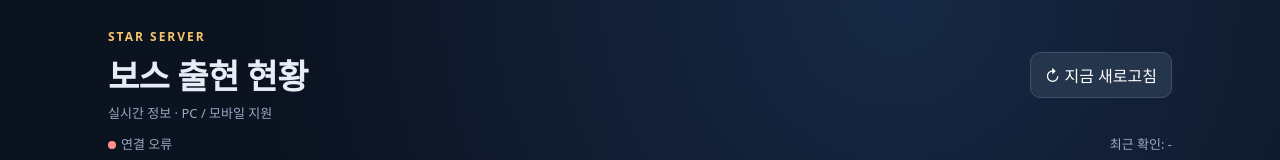
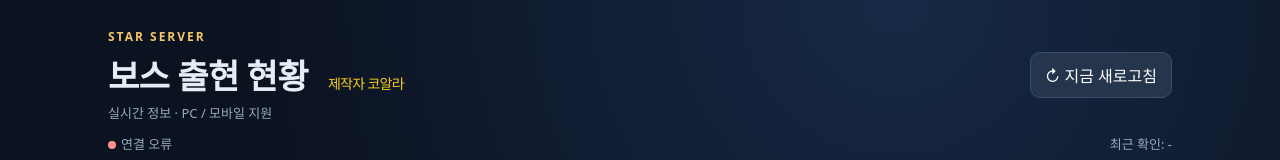
Before and after one commit to dbals26/stasr-boss, a website: page index.html in a window 1280 px wide. Shown: the top 160 px of the page. Drawn offline with Linux system fonts and the light colour scheme; no server answers.

Commit message:
Update index.html

```diff
--- a/index.html
+++ b/index.html
@@ -9,7 +9,7 @@
 </style>
 </head>
 <body><main>
-<header><div><div class="eyebrow">STAR SERVER</div><h1>보스 출현 현황</h1><p class="sub">실시간 정보 · PC / 모바일 지원</p></div><button id="reload" type="button">↻ 지금 새로고침</button></header>
+<header><div><div class="eyebrow">STAR SERVER</div><h1>보스 출현 현황 <span style="font-size:14px;color:#facc15;font-weight:500;margin-left:12px;">제작자 코알라</span></h1></h1><p class="sub">실시간 정보 · PC / 모바일 지원</p></div><button id="reload" type="button">↻ 지금 새로고침</button></header>
 <div class="statusbar"><span><span id="dot" class="dot"></span><span id="connection">연결 중...</span></span><span id="updated">최근 확인: -</span></div>
 <section class="counts" aria-label="보스 현황 요약"><div class="count"><small>전체 보스</small><strong id="total">-</strong></div><div class="count"><small>출현 중</small><strong id="liveCount">-</strong></div><div class="count"><small>대기 / 기타</small><strong id="waitingCount">-</strong></div></section>
 <div class="toolbar"><input id="search" placeholder="보스 이름 검색" aria-label="보스 이름 검색"><select id="filter" aria-label="상태 필터"><option value="all">전체 상태</option><option value="live">출현 중</option><option value="waiting">대기 중</option><option value="other">기타</option></select><select id="sort" aria-label="정렬"><option value="soon">다음 출현순</option><option value="name">이름순</option><option value="status">출현 중 우선</option></select></div>
```
